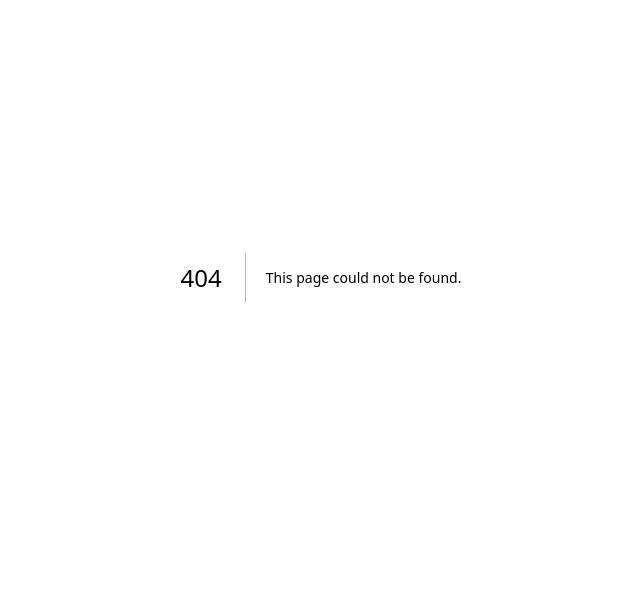
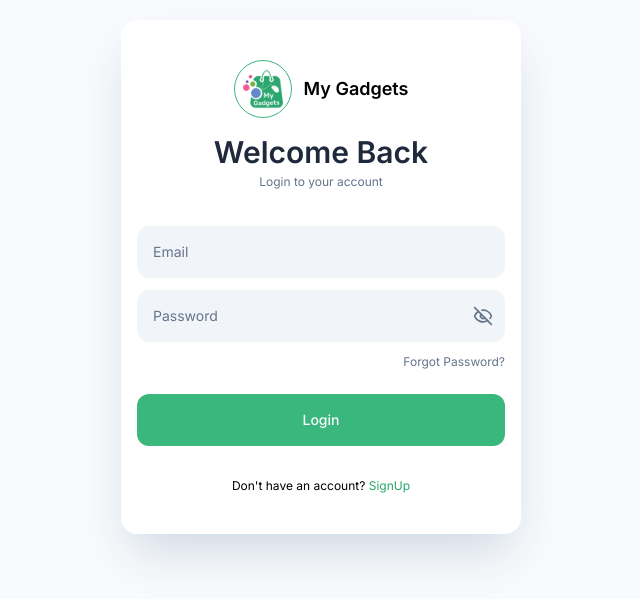
Before and after one commit to NaZmuZ-SaKiB/My-Gadgets, a Next.js app: page /sign-in in a window 1280 px wide. Before the commit this address had no page. Shown: the part 123-722 px from the top of the page, without its empty margins (319-959 px from the left). Built offline with nearby package versions, Linux system fonts and the light colour scheme.

Commit message:
feat: Add sign-in page component

```diff
--- /dev/null
+++ b/src/app/(auth)/sign-in/page.tsx
@@ -0,0 +1,32 @@
+import { images } from "@/constants";
+import Image from "next/image";
+import SignInForm from "./SignInForm";
+
+const SignInPage = () => {
+  return (
+    <main className="bg-slate-50 min-h-svh grid place-items-center">
+      <div className="w-full bg-white rounded-2xl px-4 py-10 shadow-2xl shadow-slate-300 max-w-[400px] mx-auto flex flex-col gap-4">
+        <div className="flex gap-3 items-center justify-center">
+          <div className="p-2 rounded-full border border-primary">
+            <Image src={images.logo} width={40} height={40} alt="My Gadgets" />
+          </div>
+
+          <h1 className="text-lg font-semibold">My Gadgets</h1>
+        </div>
+
+        <div className="mb-5">
+          <h2 className="text-3xl font-semibold text-slate-800 text-center mb-1">
+            Welcome Back
+          </h2>
+          <p className="text-slate-500 text-xs text-center">
+            Login to your account
+          </p>
+        </div>
+
+        <SignInForm />
+      </div>
+    </main>
+  );
+};
+
+export default SignInPage;
```
